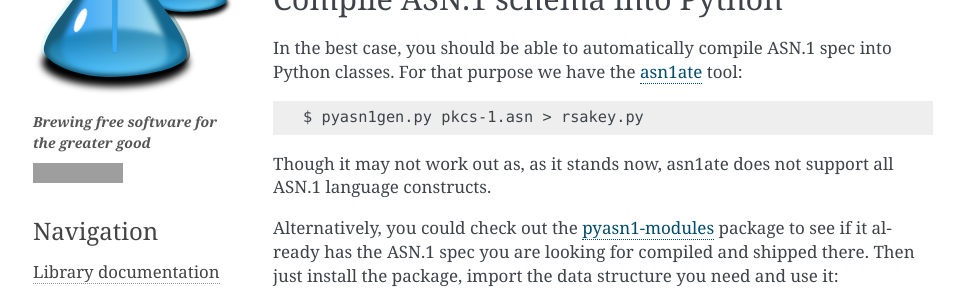
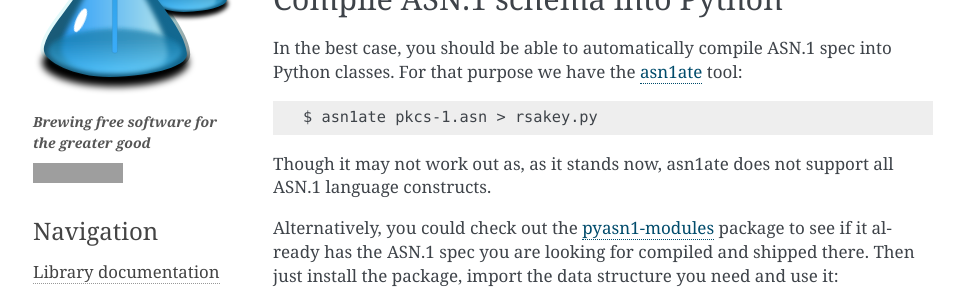
Before and after one commit to etingof/pyasn1, a Sphinx documentation site: the page built from docs/source/example-use-case.rst, in a window 1280 px wide and 900 px high, scrolled down 601 px, cut to the strip 152-451 px from the top of the window. Shown: the whole strip, without its empty margins (147-1111 px from the left). Built offline with Sphinx 7.4.7, drawn with Linux system fonts in a browser that asks for light colours; grey boxes are pictures that could not be loaded.

Commit message:
Fix the entrypoint of asn1ate
As defined in setup.py (https://github.com/kimgr/asn1ate/blob/7ade34d0e3439b8ee0d9d5095a1426bde99f6a48/setup.py#L51)

asn1ate define an entry point 'asn1ate' which is probably more straightforward than looking for the full path to the script.

```diff
--- a/docs/source/example-use-case.rst
+++ b/docs/source/example-use-case.rst
@@ -45,7 +45,7 @@ tool:
 
 .. code-block:: bash
 
-    $ pyasn1gen.py pkcs-1.asn > rsakey.py
+    $ asn1ate pkcs-1.asn > rsakey.py
 
 Though it may not work out as, as it stands now, asn1ate does not support
 all ASN.1 language constructs.
```
